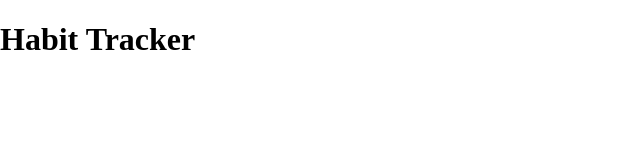
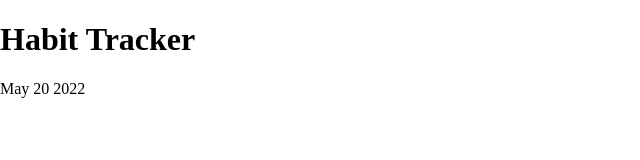
Before and after one commit to lawrencejbho/full-stack-habit-tracker, a React (Create React App) app: page / in a window 1280 px wide. Shown: the top 160 px of the page, without its empty margins (0-640 px from the left). Built offline with nearby package versions, Linux system fonts and the light colour scheme.

Commit message:
added in date and MUI

```diff
--- a/src/App.js
+++ b/src/App.js
@@ -1,11 +1,33 @@
-import React from 'react';
-import { Card, Paper, Grid } from '@mui/material';
-
+import React from "react";
+import { Card, Paper, Grid } from "@mui/material";
 
 function App() {
+  //code to get the date, use an array of months, and display the date as a string
+  // TODO in the future you'll probably need to initialize this in state
+  // TODO will also need a way to store this into an object so that we can store for analytics
+  let date = new Date();
+  const month = [
+    "January",
+    "February",
+    "March",
+    "April",
+    "May",
+    "June",
+    "July",
+    "August",
+    "September",
+    "October",
+    "November",
+    "December",
+  ];
+  const todayDateString = `${
+    month[date.getMonth()]
+  } ${date.getDate()} ${date.getFullYear()}`;
+
   return (
     <div>
-    <h1> Habit Tracker </h1>
+      <h1> Habit Tracker </h1>
+      {todayDateString}
     </div>
   );
 }
```
